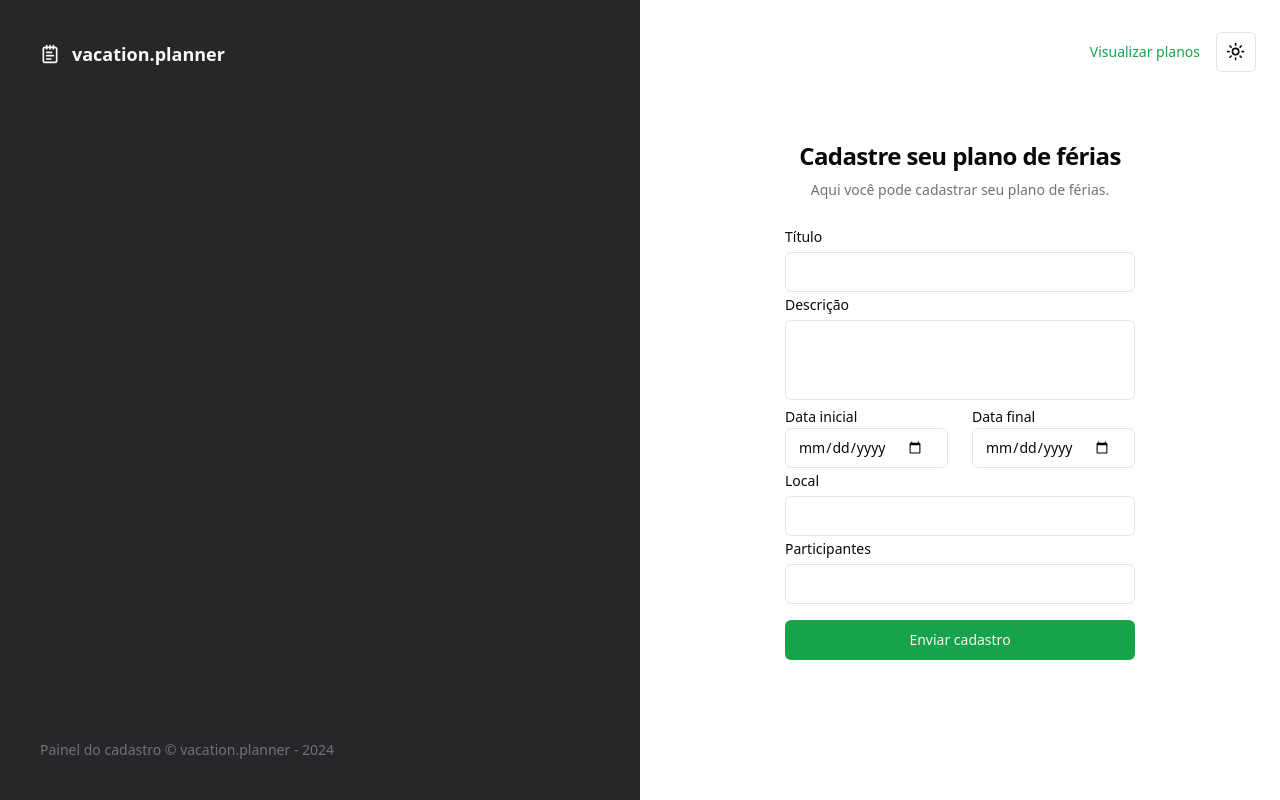
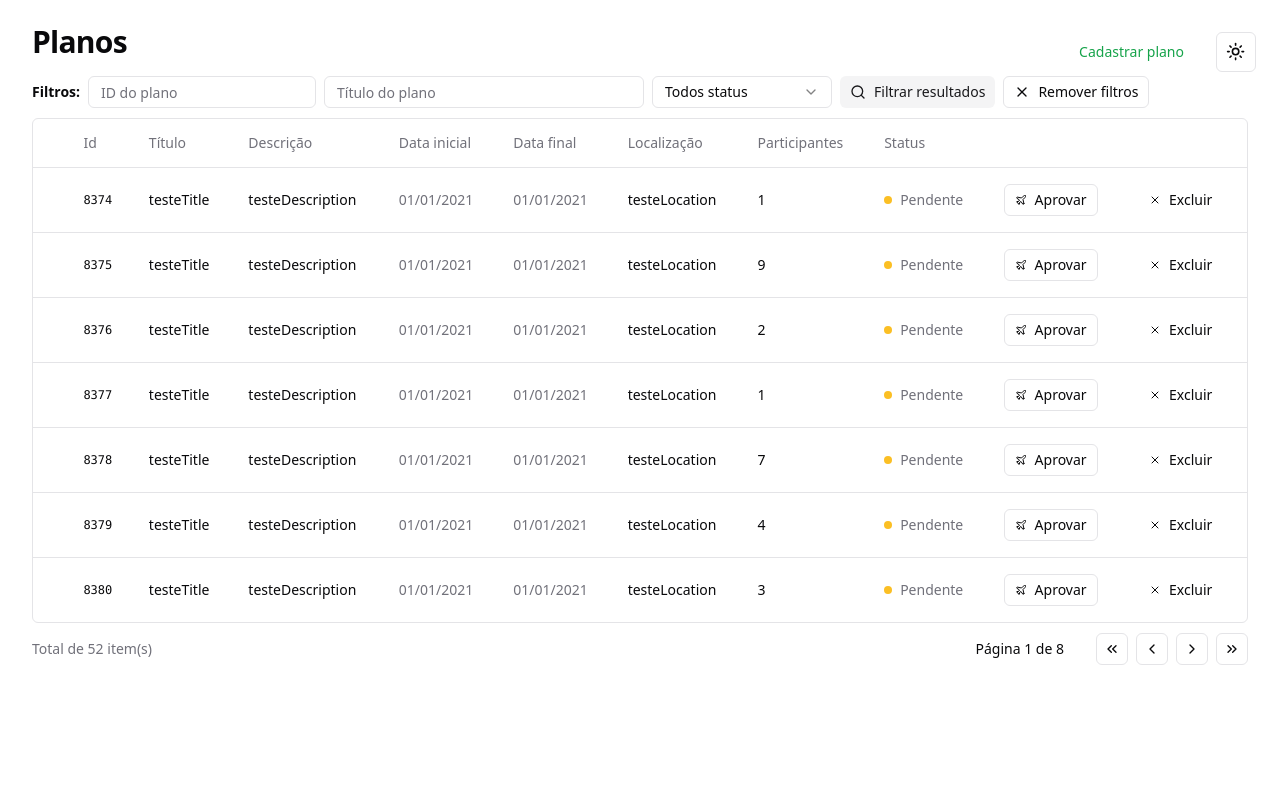
Before and after one commit to vanessabrazuna/vacation-planner, a React (Vite) app: page / in a window 1280 px wide. Built offline with nearby package versions, Linux system fonts and the light colour scheme.

Commit message:
chore: Reorganization of components

```diff
--- a/src/data/plan.ts
+++ b/src/data/plan.ts
@@ -1,13 +1,97 @@
-import { faker } from '@faker-js/faker'
+// import { faker } from '@faker-js/faker'
 
-export const plan = Array.from({ length: 7 }).map(() => {
-  return {
-    id: faker.number.int({ min: 1000, max: 2000 }),
-    title: faker.lorem.words(1),
-    description: faker.lorem.words(2),
-    initialDate: faker.date.future(),
-    finalDate: faker.date.future(),
-    location: faker.location.city(),
-    participants: faker.number.int({ min: 1, max: 10 }),
-  }
-})
+// export const plan = Array.from({ length: 7 }).map(() => {
+//   return {
+//     id: faker.number.int({ min: 1000, max: 2000 }),
+//     title: faker.lorem.words(1),
+//     description: faker.lorem.words(2),
+//     initialDate: faker.date.future(),
+//     finalDate: faker.date.future(),
+//     location: faker.location.city(),
+//     participants: faker.number.int({ min: 1, max: 10 }),
+//   }
+// })
+
+export async function getPlan() {
+  await new Promise((resolve) => setTimeout(resolve, 1000))
+
+  return [
+    {
+      id: 8374,
+      title: 'testeTitle',
+      description: 'testeDescription',
+      initialDate: '2021-01-01',
+      finalDate: '2021-01-01',
+      location: 'testeLocation',
+      participants: 1,
+    },
+    {
+      id: 8375,
+      title: 'testeTitle',
+      description: 'testeDescription',
+      initialDate: '2021-01-01',
+      finalDate: '2021-01-01',
+      location: 'testeLocation',
+      participants: 9,
+    },
+    {
+      id: 8376,
+      title: 'testeTitle',
+      description: 'testeDescription',
+      initialDate: '2021-01-01',
+      finalDate: '2021-01-01',
+      location: 'testeLocation',
+      participants: 2,
+    },
+    {
+      id: 8377,
+      title: 'testeTitle',
+      description: 'testeDescription',
+      initialDate: '2021-01-01',
+      finalDate: '2021-01-01',
+      location: 'testeLocation',
+      participants: 1,
+    },
+    {
+      id: 8378,
+      title: 'testeTitle',
+      description: 'testeDescription',
+      initialDate: '2021-01-01',
+      finalDate: '2021-01-01',
+      location: 'testeLocation',
+      participants: 7,
+    },
+    {
+      id: 8379,
+      title: 'testeTitle',
+      description: 'testeDescription',
+      initialDate: '2021-01-01',
+      finalDate: '2021-01-01',
+      location: 'testeLocation',
+      participants: 4,
+    },
+    {
+      id: 8380,
+      title: 'testeTitle',
+      description: 'testeDescription',
+      initialDate: '2021-01-01',
+      finalDate: '2021-01-01',
+      location: 'testeLocation',
+      participants: 3,
+    },
+  ]
+}
+
+interface CreatePlanRequest {
+  // id?: number
+  title: string
+  description: string
+  initialDate: string
+  finalDate: string
+  location: string
+  participants: number
+}
+
+export async function createPlan(_: CreatePlanRequest) {
+  await new Promise((resolve) => setTimeout(resolve, 1000))
+}
--- a/src/pages/layouts/vacation-layout.tsx
+++ /dev/null
@@ -1,23 +0,0 @@
-import { NotepadText } from 'lucide-react'
-import { Outlet } from 'react-router-dom'
-
-export function VacationLayout() {
-  return (
-    <div className="grid min-h-screen auto-cols-auto antialiased lg:grid-cols-2">
-      <div className="flex h-[500px] flex-col justify-between border-r border-foreground/5 bg-muted bg-zinc-800 p-10 text-muted-foreground lg:h-full">
-        <div className="flex items-center gap-3 text-lg text-foreground text-zinc-50">
-          <NotepadText className="h-5 w-5" />
-          <span className="font-semibold">vacation.planner</span>
-        </div>
-        <footer className="text-sm">
-          Painel do cadastro &copy; vacation.planner -{' '}
-          {new Date().getFullYear()}
-        </footer>
-      </div>
-
-      <div className="relative flex flex-col items-center justify-center">
-        <Outlet />
-      </div>
-    </div>
-  )
-}
--- a/src/pages/plans/ plans.tsx
+++ b/src/pages/plans/ plans.tsx
@@ -1,6 +1,7 @@
 import { Dialog, DialogTrigger } from '@radix-ui/react-dialog'
+import { useQuery } from '@tanstack/react-query'
 import { format } from 'date-fns'
-import { Plane, Search, X } from 'lucide-react'
+import { Plane, X } from 'lucide-react'
 import { Helmet } from 'react-helmet-async'
 import { Link } from 'react-router-dom'
 
@@ -15,23 +16,35 @@ import {
   TableHeader,
   TableRow,
 } from '@/components/ui/table'
-import { plan } from '@/data/plan'
+import { getPlan } from '@/data/plan'
 
+// import { plan } from '@/data/plan'
 import { PlanDetails } from './plan-details'
 import { PlanTableFilters } from './plan-table-filters'
 
 export function Plans() {
+  const { data: plan } = useQuery({
+    queryKey: ['plan'],
+    queryFn: getPlan,
+  })
+
   return (
     <>
       <Helmet title="Planos" />
       <div className="flex flex-col gap-4">
+        <Dialog>
+          <DialogTrigger asChild>
             <Button
               variant="link"
               asChild
-          className="absolute right-16 top-0 md:top-8"
+              className="absolute right-16 top-0 md:right-20 md:top-8"
             >
               <Link to="/">Cadastrar plano</Link>
             </Button>
+          </DialogTrigger>
+
+          <PlanDetails />
+        </Dialog>
 
         <div className="absolute right-6 top-0.5 md:top-8">
           <ThemeToggle />
@@ -60,21 +73,11 @@ export function Plans() {
                 </TableRow>
               </TableHeader>
               <TableBody>
-                {plan.map((plan) => {
+                {plan &&
+                  plan.map((plan) => {
                     return (
                       <TableRow key={plan.id}>
-                      <TableCell>
-                        <Dialog>
-                          <DialogTrigger asChild>
-                            <Button variant="outline" size="xs">
-                              <Search className="h-3 w-3" />
-                              <span className="sr-only">Detalhes do plano</span>
-                            </Button>
-                          </DialogTrigger>
-
-                          <PlanDetails />
-                        </Dialog>
-                      </TableCell>
+                        <TableCell></TableCell>
                         <TableCell className="font-mono text-xs font-medium">
                           {plan.id}
                         </TableCell>
--- a/src/pages/plans/plan-details.tsx
+++ b/src/pages/plans/plan-details.tsx
@@ -1,3 +1,8 @@
+import { zodResolver } from '@hookform/resolvers/zod'
+import { useForm } from 'react-hook-form'
+import { toast } from 'sonner'
+import { z } from 'zod'
+
 import { Button } from '@/components/ui/button'
 import {
   DialogContent,
@@ -5,19 +10,36 @@ import {
   DialogHeader,
   DialogTitle,
 } from '@/components/ui/dialog'
-import { Table, TableBody, TableCell, TableRow } from '@/components/ui/table'
+import { Input } from '@/components/ui/input'
+import { Textarea } from '@/components/ui/textarea'
+import { validationPlanSchema } from '@/utils/validation'
 
-// interface PlanDetaislProps {
-//   id: number
-//   title: string
-//   description: string
-//   initialDate: Date
-//   finalDate: Date
-//   location: string
-//   participants: number
-// }
+type ValidationPlanData = z.infer<typeof validationPlanSchema>
 
 export function PlanDetails() {
+  const {
+    register,
+    handleSubmit,
+    reset,
+    formState: { isSubmitting, errors },
+  } = useForm<ValidationPlanData>({
+    resolver: zodResolver(validationPlanSchema),
+  })
+
+  async function handlePlanDetails(data: ValidationPlanData) {
+    try {
+      console.log(data)
+
+      await new Promise((resolve) => setTimeout(resolve, 2000))
+
+      toast.success('Cadastro enviado com sucesso!')
+    } catch {
+      toast.error('Ocorreu um erro ao enviar o cadastro.')
+    }
+
+    reset()
+  }
+
   return (
     <DialogContent>
       <DialogHeader>
@@ -26,62 +48,93 @@ export function PlanDetails() {
       </DialogHeader>
 
       <div className="space-y-6">
-        <Table>
-          <TableBody>
-            <TableRow>
-              <TableCell className="text-muted-foreground">Status</TableCell>
-              <TableCell className="flex justify-end">
-                <div className="flex items-center gap-2">
-                  <span className="h-2 w-2 rounded-full bg-amber-400" />
-                  <span className="font-medium text-muted-foreground">
-                    Pendente
-                  </span>
-                </div>
-              </TableCell>
-            </TableRow>
+        <form onSubmit={handleSubmit(handlePlanDetails)} className="space-y-4">
+          <div className="space-y-4">
+            <Input
+              id="title"
+              type="text"
+              placeholder="Título"
+              {...register('title')}
+            />
 
-            <TableRow>
-              <TableCell className="text-muted-foreground">Título</TableCell>
-              <TableCell className="flex justify-end">Lorem ipsum</TableCell>
-            </TableRow>
+            {errors.title && (
+              <p className="text-red-500">{errors.title.message}</p>
+            )}
 
-            <TableRow>
-              <TableCell className="text-muted-foreground">Descrição</TableCell>
-              <TableCell className="flex justify-end">
-                Lorem ipsum elit.
-              </TableCell>
-            </TableRow>
+            <Textarea
+              id="description"
+              placeholder="Descrição"
+              className="resize-none"
+              {...register('description')}
+            />
 
-            <TableRow>
-              <TableCell className="text-muted-foreground">
-                Data inicial
-              </TableCell>
-              <TableCell className="flex justify-end">10/04/2024</TableCell>
-            </TableRow>
+            {errors.description && (
+              <p className="text-red-500">{errors.description.message}</p>
+            )}
 
-            <TableRow>
-              <TableCell className="text-muted-foreground">
-                Data final
-              </TableCell>
-              <TableCell className="flex justify-end">07/05/2024</TableCell>
-            </TableRow>
+            <div className="flex items-center gap-6">
+              <div className="w-full">
+                <Input
+                  id="startDate"
+                  type="date"
+                  {...register('startDate')}
+                  placeholder="Data inicial"
+                />
 
-            <TableRow>
-              <TableCell className="text-muted-foreground">Local</TableCell>
-              <TableCell className="flex justify-end">Lisboa</TableCell>
-            </TableRow>
+                {errors.startDate && (
+                  <p className="text-red-500">{errors.startDate.message}</p>
+                )}
+              </div>
 
-            <TableRow>
-              <TableCell className="text-muted-foreground">
-                Participantes
-              </TableCell>
-              <TableCell className="flex justify-end">03</TableCell>
-            </TableRow>
-          </TableBody>
-        </Table>
-        <Button className="w-full disabled:hover:cursor-not-allowed">
-          Salvar plano
-        </Button>
+              <div className="w-full">
+                <Input
+                  id="endDate"
+                  type="date"
+                  {...register('endDate')}
+                  placeholder="Data final"
+                />
+
+                {errors.endDate && (
+                  <p className="text-red-500">{errors.endDate.message}</p>
+                )}
+              </div>
+            </div>
+
+            {errors.endDate && (
+              <p className="text-red-500">{errors.endDate.message}</p>
+            )}
+
+            <Input
+              id="location"
+              type="text"
+              placeholder="Local"
+              {...register('location')}
+            />
+
+            {errors.location && (
+              <p className="text-red-500">{errors.location.message}</p>
+            )}
+
+            <Input
+              id="participants"
+              type="number"
+              placeholder="Participantes"
+              {...register('participants')}
+            />
+
+            {errors.participants && (
+              <p className="text-red-500">{errors.participants.message}</p>
+            )}
+          </div>
+
+          <Button
+            type="submit"
+            className="w-full disabled:hover:cursor-not-allowed"
+            disabled={isSubmitting}
+          >
+            Salvar plano
+          </Button>
+        </form>
       </div>
     </DialogContent>
   )
--- a/src/pages/vacation-plan-registration.tsx
+++ /dev/null
@@ -1,149 +0,0 @@
-import { zodResolver } from '@hookform/resolvers/zod'
-import { Helmet } from 'react-helmet-async'
-import { useForm } from 'react-hook-form'
-import { Link } from 'react-router-dom'
-import { toast } from 'sonner'
-import { z } from 'zod'
-
-import { ThemeToggle } from '@/components/theme/theme-toggle'
-import { Button } from '@/components/ui/button'
-import { Input } from '@/components/ui/input'
-import { Label } from '@/components/ui/label'
-import { Textarea } from '@/components/ui/textarea'
-import { vacationPlanRegistrationSchema } from '@/utils/validation'
-
-type VacationPlanRegistrationData = z.infer<
-  typeof vacationPlanRegistrationSchema
->
-
-export function VacationPlanRegistration() {
-  const {
-    register,
-    handleSubmit,
-    reset,
-    formState: { isSubmitting, errors },
-  } = useForm<VacationPlanRegistrationData>({
-    resolver: zodResolver(vacationPlanRegistrationSchema),
-  })
-
-  async function handleVacationPlanRegistration(
-    data: VacationPlanRegistrationData,
-  ) {
-    try {
-      console.log(data)
-
-      await new Promise((resolve) => setTimeout(resolve, 2000))
-
-      toast.success('Cadastro enviado com sucesso!')
-    } catch {
-      toast.error('Ocorreu um erro ao enviar o cadastro.')
-    }
-
-    reset()
-  }
-
-  return (
-    <>
-      <Helmet title="Home" />
-      <div className="p-8">
-        <Button
-          variant="link"
-          asChild
-          className="absolute right-16 top-0 md:top-8"
-        >
-          <Link to="plans">Visualizar planos</Link>
-        </Button>
-
-        <div className="absolute right-6 top-0.5 md:top-8">
-          <ThemeToggle />
-        </div>
-
-        <div className="flex w-[350px] flex-col justify-center gap-6">
-          <div className="flex flex-col gap-2 text-center">
-            <h1 className="text-2xl font-semibold tracking-tight">
-              Cadastre seu plano de férias
-            </h1>
-            <p className="text-sm text-muted-foreground">
-              Aqui você pode cadastrar seu plano de férias.
-            </p>
-          </div>
-
-          <form
-            onSubmit={handleSubmit(handleVacationPlanRegistration)}
-            className="space-y-4"
-          >
-            <div className="space-y-1">
-              <Label htmlFor="title">Título</Label>
-              <Input id="title" type="text" {...register('title')} />
-
-              {errors.title && (
-                <p className="text-red-500">{errors.title.message}</p>
-              )}
-
-              <Label htmlFor="description">Descrição</Label>
-              <Textarea
-                id="description"
-                className="resize-none"
-                {...register('description')}
-              />
-
-              {errors.description && (
-                <p className="text-red-500">{errors.description.message}</p>
-              )}
-
-              <div className="flex items-center gap-6">
-                <div className="w-full">
-                  <Label htmlFor="startDate">Data inicial</Label>
-                  <Input
-                    id="startDate"
-                    type="date"
-                    {...register('startDate')}
-                  />
-
-                  {errors.startDate && (
-                    <p className="text-red-500">{errors.startDate.message}</p>
-                  )}
-                </div>
-
-                <div className="w-full">
-                  <Label htmlFor="endDate">Data final</Label>
-                  <Input id="endDate" type="date" {...register('endDate')} />
-
-                  {errors.endDate && (
-                    <p className="text-red-500">{errors.endDate.message}</p>
-                  )}
-                </div>
-              </div>
-
-              <Label htmlFor="location">Local</Label>
-              <Input id="location" type="text" {...register('location')} />
-
-              {errors.location && (
-                <p className="text-red-500">{errors.location.message}</p>
-              )}
-
-              <Label htmlFor="participants">Participantes</Label>
-              <Input
-                id="participants"
-                type="number"
-                {...register('participants')}
-              />
-
-              {errors.participants && (
-                <p className="text-red-500">{errors.participants.message}</p>
-              )}
-            </div>
-
-            <Button
-              type="submit"
-              className="w-full disabled:hover:cursor-not-allowed"
-              disabled={isSubmitting}
-            >
-              Enviar cadastro
-            </Button>
-          </form>
-        </div>
-      </div>
-    </>
-  )
-}
--- a/src/utils/validation.ts
+++ b/src/utils/validation.ts
@@ -1,7 +1,7 @@
 import { format } from 'date-fns'
 import { z } from 'zod'
 
-export const vacationPlanRegistrationSchema = z.object({
+export const validationPlanSchema = z.object({
   title: z.string().min(3, { message: 'Título é obrigatório' }),
   description: z.string().min(6, { message: 'Descrição é obrigatória' }),
   startDate: z
```
Also changed, not shown: src/routes.tsx (+1 -13 lines). Lines whose indentation alone changed are shown as unchanged.
